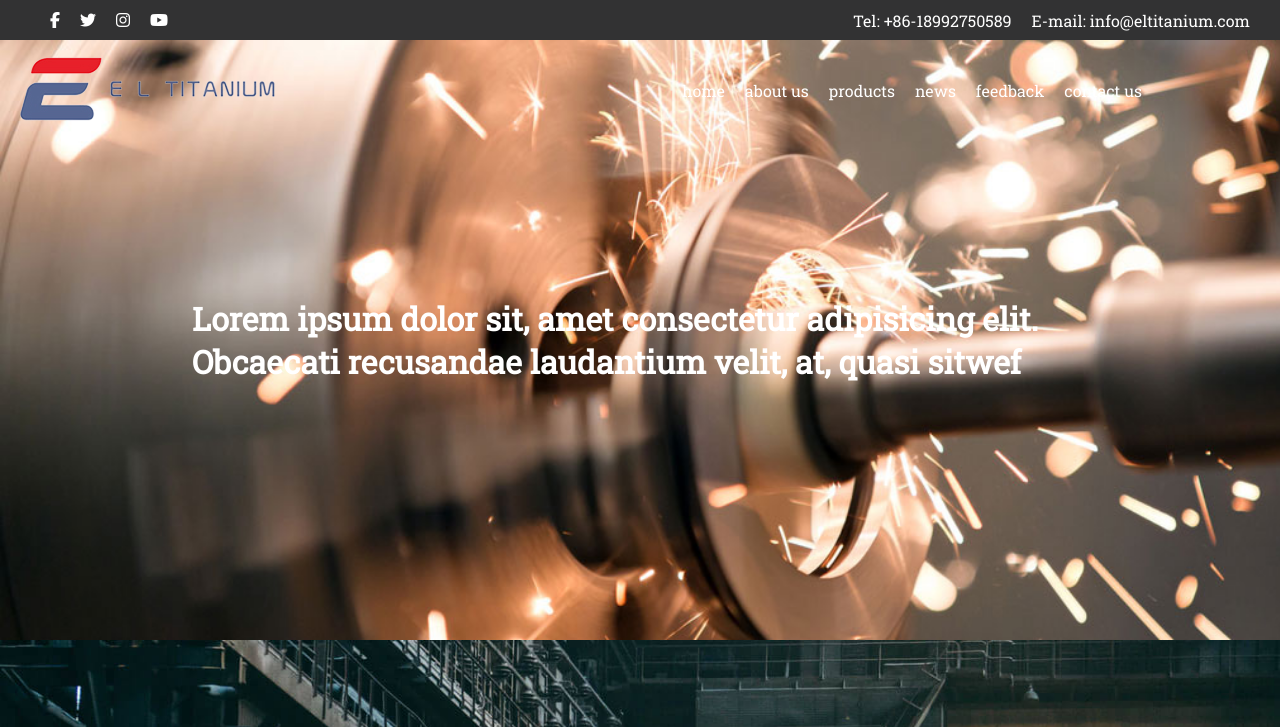
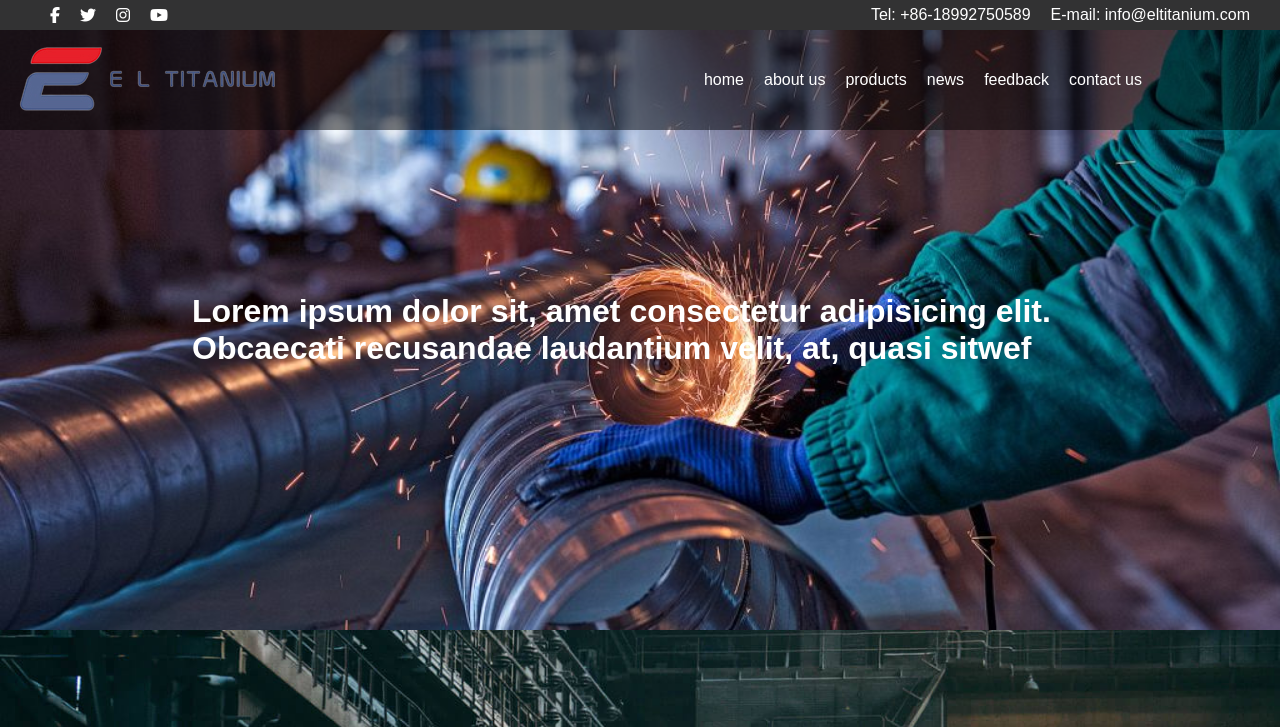
Before and after one commit to ZihanZhou21/Corporate-Website, a plain HTML site: page docs/index.html in a window 1280 px wide. Shown: the top 727 px of the page. Drawn offline with Linux system fonts and the light colour scheme.

Commit message:
modified:   docs/index.html

```diff
--- a/docs/index.css
+++ b/docs/index.css
@@ -6,12 +6,13 @@ p {
 }
 body {
   margin: 0px;
-  font-family: Roboto Slab;
+  font-family: Arial, Helvetica, sans-serif;
+  /* letter-spacing: 0.15rem; */
   /* margin-top: 20x; */
   /* overflow-x: hidden; */
 }
 .header {
-  height: 40px;
+  height: 30px;
   background-color: #323233;
   width: 100%;
   display: flex;
@@ -45,21 +46,31 @@ body {
   height: 100px;
   width: 100%;
 
-  background-color: rgba(255, 255, 255, 0);
   display: flex;
   justify-content: space-between;
   align-items: center;
   /* position: fixed; */
 }
+.navbg {
+  position: absolute;
+  top: 0;
+  left: 0;
+  width: 100%;
+  height: 100%;
+  background-color: rgba(0, 0, 0, 0.5); /* 透明的黑色背景 */
+  z-index: 1; /* 要在置顶元素上面 */
+}
 .logo {
   display: flex;
   align-items: center;
+  z-index: 3;
 }
 ul {
   display: flex;
   flex-direction: row;
   list-style-type: none;
   margin-right: 10%;
+  z-index: 2;
 }
 .items {
   color: #fff;
@@ -106,7 +117,7 @@ ul {
   z-index: 1;
 }
 .banner1 {
-  background-image: url('/docs/2.jpg');
+  background-image: url('/docs/5.jpg');
   height: 600px;
 
   /* margin-top: 140px; */
--- a/docs/index.html
+++ b/docs/index.html
@@ -6,7 +6,8 @@
   <meta http-equiv="X-UA-Compatible" content="IE=edge">
   <meta name="viewport" content="width=device-width, initial-scale=1.0">
   <title>Document</title>
-  <link rel="stylesheet" href="https://fonts.googleapis.com/css?family=Roboto Slab">
+  <!-- <link rel="stylesheet" href="https://fonts.googleapis.com/css?family=Bebas Neue"> -->
+  <!-- <link rel="stylesheet" href="https://fonts.googleapis.com/css?family=Bebas Neue"> -->
   <link rel="stylesheet" href="index.css">
   <script src="https://kit.fontawesome.com/f6ce89cbdd.js" crossorigin="anonymous"></script>
 </head>
@@ -27,6 +28,7 @@
   </div>
   <div class="container">
     <div class="navbar">
+      <div class="navbg"></div>
       <div class="logo">
         <img src="/docs/logo.png" alt="">
         <img src="/docs/logo-brand.png" alt="">
```
Also changed, not shown: docs/5.jpg (renamed from docs/695-1024x683.jpg).
